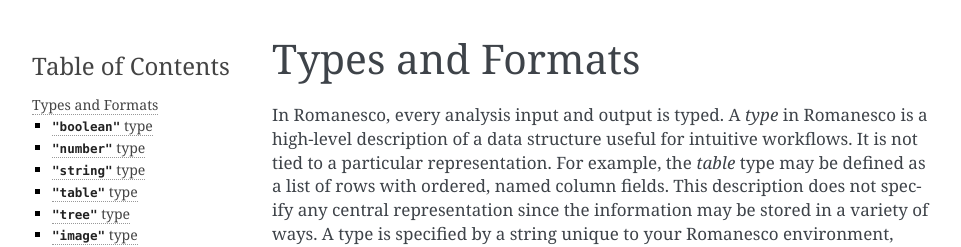
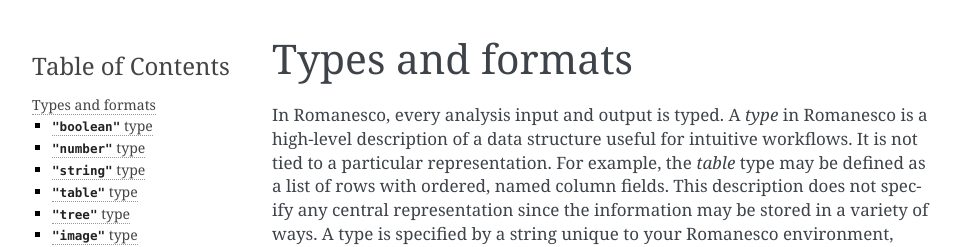
Before and after one commit to girder/girder_worker, a Sphinx documentation site: the page built from docs/types-and-formats.rst, in a window 1280 px wide and 900 px high. Shown: the top 247 px of the window, without its empty margins (148-1109 px from the left). Built offline with Sphinx 7.4.7, drawn with Linux system fonts in a browser that asks for light colours.

Commit message:
Tiny doc fix

```diff
--- a/docs/types-and-formats.rst
+++ b/docs/types-and-formats.rst
@@ -1,4 +1,4 @@
-Types and Formats
+Types and formats
 =================
 
 In Romanesco, every analysis input and output is typed. A `type` in Romanesco is a
```
